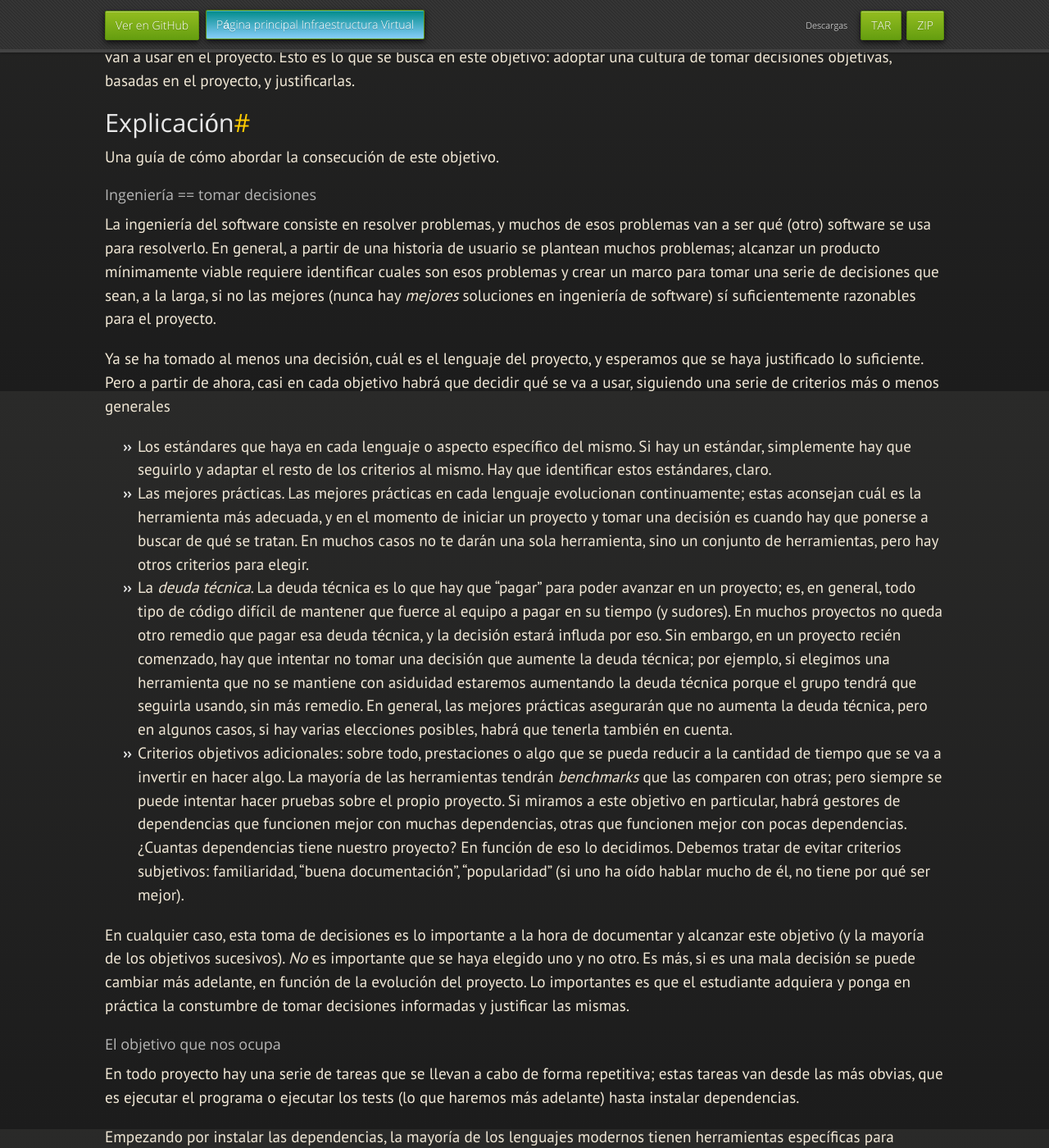
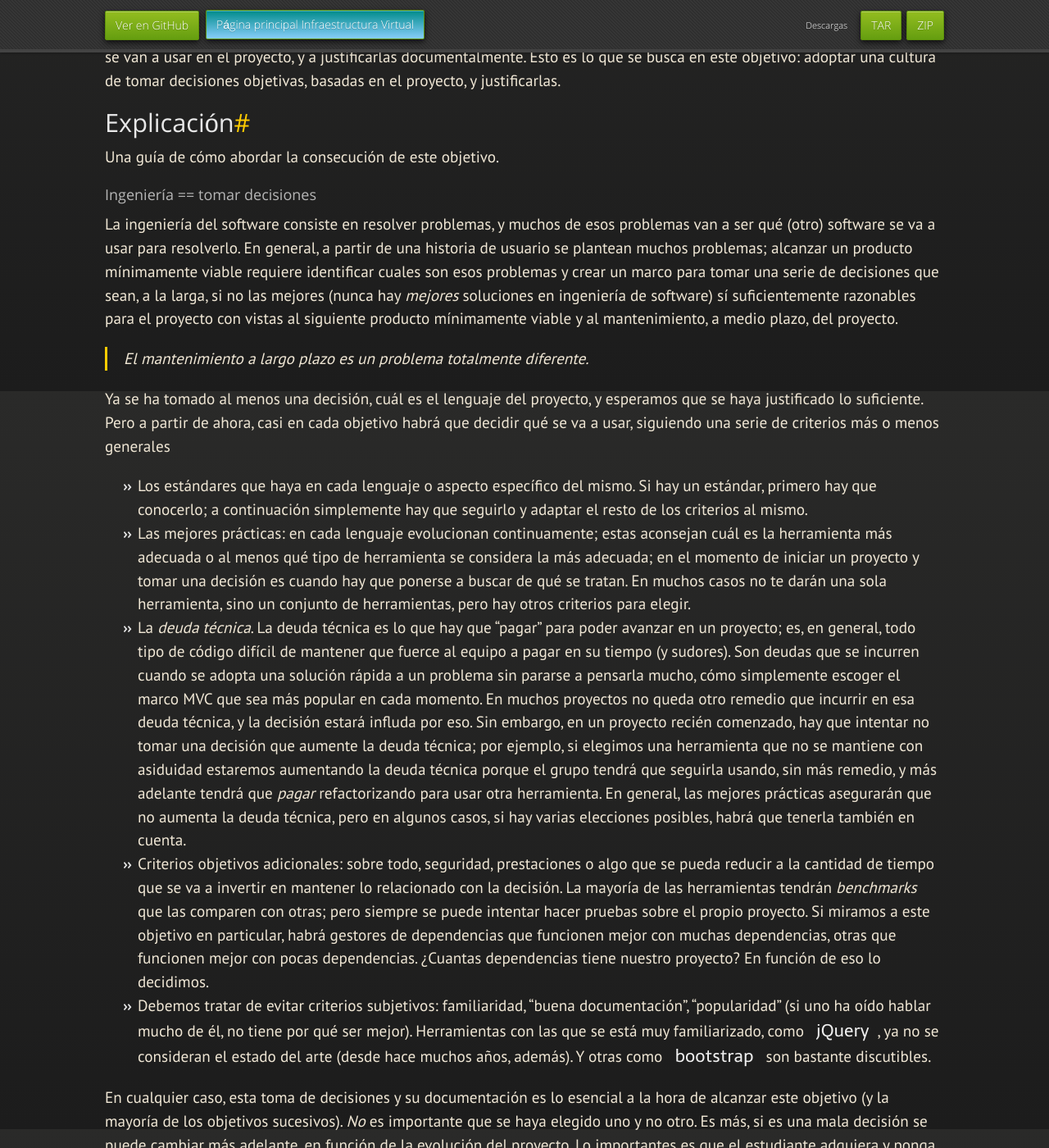
Before and after one commit to JJ/IV, a Jekyll site: the page built from documentos/proyecto/3.Automatizar.md, in a window 1280 px wide and 1400 px high, scrolled down 423 px. Shown: the whole window at 82% size. Built offline with Jekyll 4.4.1, drawn with Linux system fonts in a browser that asks for light colours; nearby versions of some CDN libraries; some web fonts are replaced; our own code applies the rules of GitHub Pages for plain Markdown files; some of the changed text lies outside the part shown.

Commit message:
Sync documentos/proyecto/3.Automatizar.md de master a gh-pages

```diff
--- a/documentos/proyecto/3.Automatizar.md
+++ b/documentos/proyecto/3.Automatizar.md
@@ -21,9 +21,10 @@
 ## TL;DR
 
 En ingeniería del software hay que aprender a tomar decisiones técnicas sobre
-las herramientas, servicios, bibliotecas que se van a usar en el proyecto. Esto
-es lo que se busca en este objetivo: adoptar una cultura de tomar decisiones
-objetivas, basadas en el proyecto, y justificarlas.
+las herramientas, servicios y bibliotecas que se van a usar en el proyecto, y a
+justificarlas documentalmente. Esto es lo que se busca en este objetivo: adoptar
+una cultura de tomar decisiones objetivas, basadas en el proyecto, y
+justificarlas.
 
 ## Explicación
 
@@ -32,12 +33,15 @@
 ### Ingeniería == tomar decisiones
 
 La ingeniería del software consiste en resolver problemas, y muchos de esos
-problemas van a ser qué (otro) software se usa para resolverlo. En general, a
-partir de una historia de usuario se plantean muchos problemas; alcanzar un
-producto mínimamente viable requiere identificar cuales son esos problemas y
-crear un marco para tomar una serie de decisiones que sean, a la larga, si no
-las mejores (nunca hay *mejores* soluciones en ingeniería de software) sí
-suficientemente razonables para el proyecto.
+problemas van a ser qué (otro) software se va a usar para resolverlo. En
+general, a partir de una historia de usuario se plantean muchos problemas;
+alcanzar un producto mínimamente viable requiere identificar cuales son esos
+problemas y crear un marco para tomar una serie de decisiones que sean, a la
+larga, si no las mejores (nunca hay *mejores* soluciones en ingeniería de
+software) sí suficientemente razonables para el proyecto con vistas al siguiente
+producto mínimamente viable y al mantenimiento, a medio plazo, del proyecto.
+
+> El mantenimiento a largo plazo es un problema totalmente diferente.
 
 Ya se ha tomado al menos una decisión, cuál es el lenguaje del proyecto, y
 esperamos que se haya justificado lo suficiente. Pero a partir de ahora, casi en
@@ -45,41 +49,56 @@
 criterios más o menos generales
 
 * Los estándares que haya en cada lenguaje o aspecto específico del mismo. Si
-  hay un estándar, simplemente hay que seguirlo y adaptar el resto de los
-  criterios al mismo. Hay que identificar estos estándares, claro.
-* Las mejores prácticas. Las mejores prácticas en cada lenguaje evolucionan
-  continuamente; estas aconsejan cuál es la herramienta más adecuada, y en el
-  momento de iniciar un proyecto y tomar una decisión es cuando hay que ponerse
-  a buscar de qué se tratan. En muchos casos no te darán una sola herramienta,
-  sino un conjunto de herramientas, pero hay otros criterios para elegir.
+  hay un estándar, primero hay que conocerlo; a continuación simplemente hay que
+  seguirlo y adaptar el resto de los criterios al mismo.
+* Las mejores prácticas: en cada lenguaje evolucionan continuamente; estas
+  aconsejan cuál es la herramienta más adecuada o al menos qué tipo de
+  herramienta se considera la más adecuada; en el momento de iniciar un proyecto
+  y tomar una decisión es cuando hay que ponerse a buscar de qué se tratan. En
+  muchos casos no te darán una sola herramienta, sino un conjunto de
+  herramientas, pero hay otros criterios para elegir.
 * La *deuda técnica*. La deuda técnica es lo que hay que "pagar" para poder
   avanzar en un proyecto; es, en general, todo tipo de código difícil de
-  mantener que fuerce al equipo a pagar en su tiempo (y sudores). En muchos
-  proyectos no queda otro remedio que pagar esa deuda técnica, y la decisión
-  estará influda por eso. Sin embargo, en un proyecto recién comenzado, hay que
-  intentar no tomar una decisión que aumente la deuda técnica; por ejemplo, si
-  elegimos una herramienta que no se mantiene con asiduidad estaremos aumentando
-  la deuda técnica porque el grupo tendrá que seguirla usando, sin más
-  remedio. En general, las mejores prácticas asegurarán que no aumenta la deuda
-  técnica, pero en algunos casos, si hay varias elecciones posibles, habrá que
-  tenerla también en cuenta.
-* Criterios objetivos adicionales: sobre todo, prestaciones o algo que se pueda
-  reducir a la cantidad de tiempo que se va a invertir en hacer algo. La mayoría
-  de las herramientas tendrán *benchmarks* que las comparen con otras; pero
-  siempre se puede intentar hacer pruebas sobre el propio proyecto. Si miramos a
-  este objetivo en particular, habrá gestores de dependencias que funcionen
-  mejor con muchas dependencias, otras que funcionen mejor con pocas
-  dependencias. ¿Cuantas dependencias tiene nuestro proyecto? En función de eso
-  lo decidimos. Debemos tratar de evitar criterios subjetivos: familiaridad,
-  "buena documentación", "popularidad" (si uno ha oído hablar mucho de él, no
-  tiene por qué ser mejor).
+  mantener que fuerce al equipo a pagar en su tiempo (y sudores). Son deudas que
+  se incurren cuando se adopta una solución rápida a un problema sin pararse a
+  pensarla mucho, cómo simplemente escoger el marco MVC que sea más popular en
+  cada momento. En muchos proyectos no queda otro remedio que incurrir en esa
+  deuda técnica, y la decisión estará influda por eso. Sin embargo, en un
+  proyecto recién comenzado, hay que intentar no tomar una decisión que aumente
+  la deuda técnica; por ejemplo, si elegimos una herramienta que no se mantiene
+  con asiduidad estaremos aumentando la deuda técnica porque el grupo tendrá que
+  seguirla usando, sin más remedio, y más adelante tendrá que *pagar*
+  refactorizando para usar otra herramienta. En general, las mejores prácticas
+  asegurarán que no aumenta la deuda técnica, pero en algunos casos, si hay
+  varias elecciones posibles, habrá que tenerla también en cuenta.
+* Criterios objetivos adicionales: sobre todo, seguridad, prestaciones o algo
+  que se pueda reducir a la cantidad de tiempo que se va a invertir en mantener
+  lo relacionado con la decisión. La mayoría de las herramientas tendrán
+  *benchmarks* que las comparen con otras; pero siempre se puede intentar hacer
+  pruebas sobre el propio proyecto. Si miramos a este objetivo en particular,
+  habrá gestores de dependencias que funcionen mejor con muchas dependencias,
+  otras que funcionen mejor con pocas dependencias. ¿Cuantas dependencias tiene
+  nuestro proyecto? En función de eso lo decidimos.
+* Debemos tratar de evitar criterios subjetivos: familiaridad, "buena
+  documentación", "popularidad" (si uno ha oído hablar mucho de él, no tiene por
+  qué ser mejor). Herramientas con las que se está muy familiarizado, como
+  `jQuery`, ya no se consideran el estado del arte (desde hace muchos años,
+  además). Y otras como `bootstrap` son bastante discutibles.
 
-En cualquier caso, esta toma de decisiones es lo importante a la hora de
-  documentar y alcanzar este objetivo (y la mayoría de los objetivos
+En cualquier caso, esta toma de decisiones y su documentación es lo esencial a
+  la hora de alcanzar este objetivo (y la mayoría de los objetivos
   sucesivos). *No* es importante que se haya elegido uno y no otro. Es más, si
   es una mala decisión se puede cambiar más adelante, en función de la evolución
   del proyecto. Lo importantes es que el estudiante adquiera y ponga en práctica
   la constumbre de tomar decisiones informadas y justificar las mismas.
+
+> En ese sentido, el estudiante debe esforzarse en tratar de hacer su propia
+> elección y no *inspirarse* en la hecha y ya aceptada para otro
+> estudiante. Dado que lo importante es el aprendizaje del estado del arte y la
+> buena documentación de la toma de decisiones, el hecho de que tome la misma
+> decisión que otra persona (y además lo documente de la misma forma) indica
+> exactamente lo contrario, que no ha tomado esa decisión ni ha aprendido a
+> documentarla y por tanto no ha superado el objetivo.
 
 ### El objetivo que nos ocupa
 
@@ -119,14 +138,14 @@
   ser preferible a usar el mismo + un gestor de tareas, ya que en ese caso
   habría que incluir una dependencia adicional.
 
-En muchos lenguajes modernos, el gestor de dependencias es, primero,
-una herramienta independiente del compilador o intérprete principal,
-y, segundo, no especificada por el mismo, habiendo por tanto
-diferentes opciones a elegir entre todas las que siguen la
-especificación principal (que suele ser el formato de especificación
-de tales dependencias). Por ejemplo, Python y Javascript especifican el formato de
-las dependencias, el fichero `pyproject.toml` y `package.json`
-respectivamente, pero no qué programa tiene que trabajar con él.
+En muchos lenguajes modernos, el gestor de dependencias es, primero, una
+herramienta independiente del compilador o intérprete principal, y, segundo, no
+especificada por el mismo, habiendo por tanto diferentes opciones a elegir entre
+todas las que siguen la especificación principal (que suele ser el formato de
+especificación de tales dependencias). Por ejemplo, Python y la mayoría de los
+intérpretes de Javascript especifican el formato de las dependencias, el fichero
+`pyproject.toml` y `package.json` respectivamente, pero no qué programa tiene
+que trabajar con él.
 
 > Pero sí los estándares a los que se acogen, porque *siempre* hay que conocer
 > los estándares.
```
Also changed, not shown: other parts of documentos/proyecto/3.Automatizar.md (+4 -4 lines).
